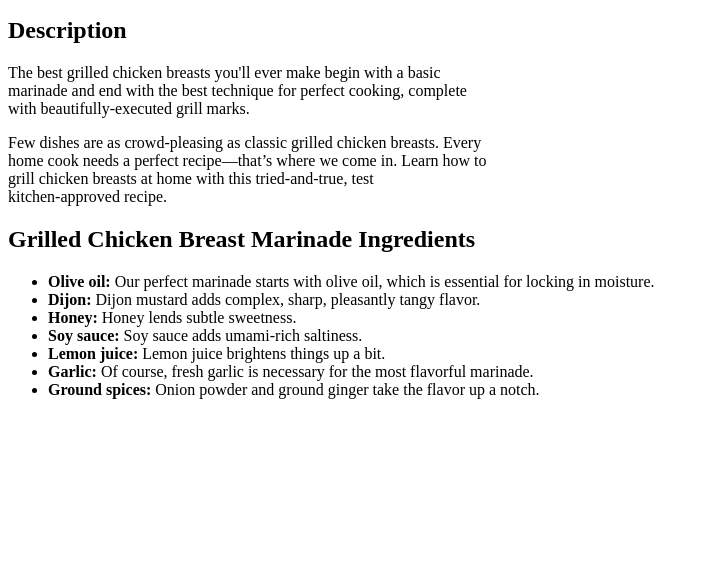
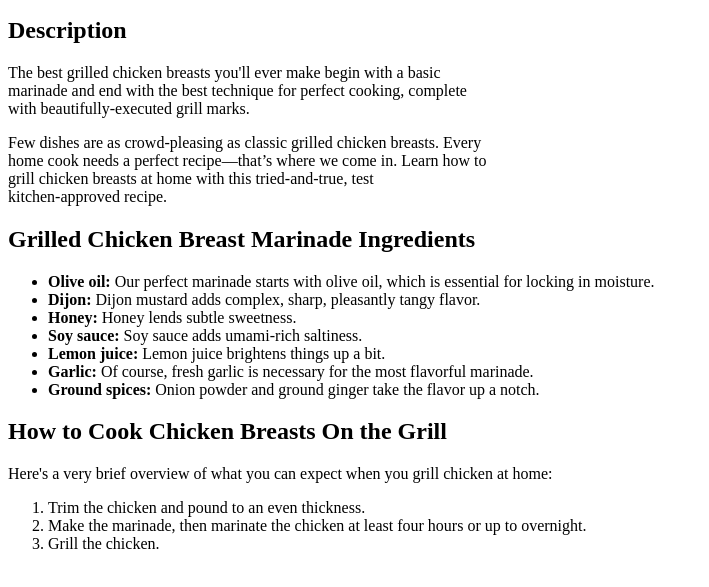
Before and after one commit to lawrence-ruscia/odin-recipes, a plain HTML site: page pages/grilled-chicken-breast.html in a window 1280 px wide. Shown: the part 101-688 px from the top of the page, without its empty margins (0-709 px from the left). Drawn offline with Linux system fonts and the light colour scheme.

Commit message:
Add recipe steps section

```diff
--- a/pages/grilled-chicken-breast.html
+++ b/pages/grilled-chicken-breast.html
@@ -50,5 +50,13 @@
         flavor up a notch.
       </li>
     </ul>
+
+    <h2>How to Cook Chicken Breasts On the Grill</h2>
+    <p>Here's a very brief overview of what you can expect when you grill chicken at home:</p>
+    <ol>
+      <li>Trim the chicken and pound to an even thickness.</li>
+      <li>Make the marinade, then marinate the chicken at least four hours or up to overnight.</li>
+      <li>Grill the chicken. </li>
+    </ol>
   </body>
 </html>
```
